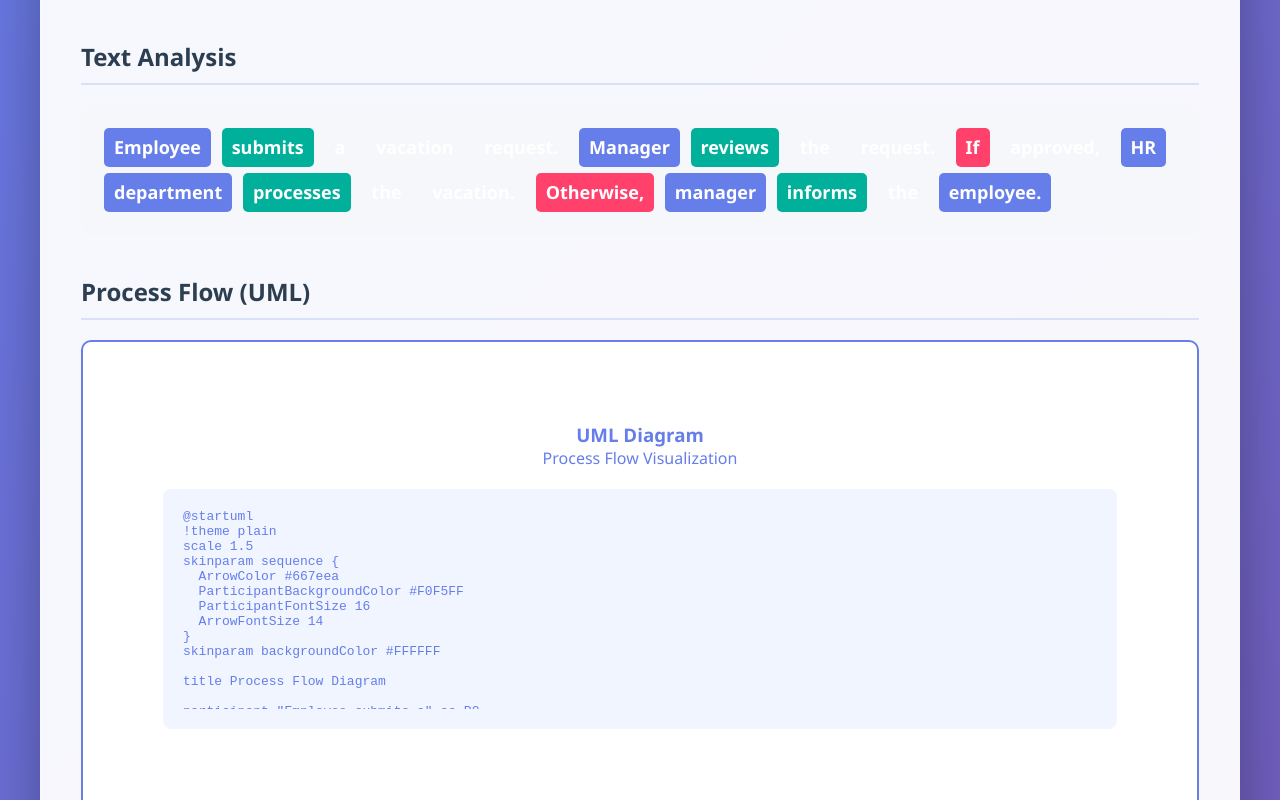
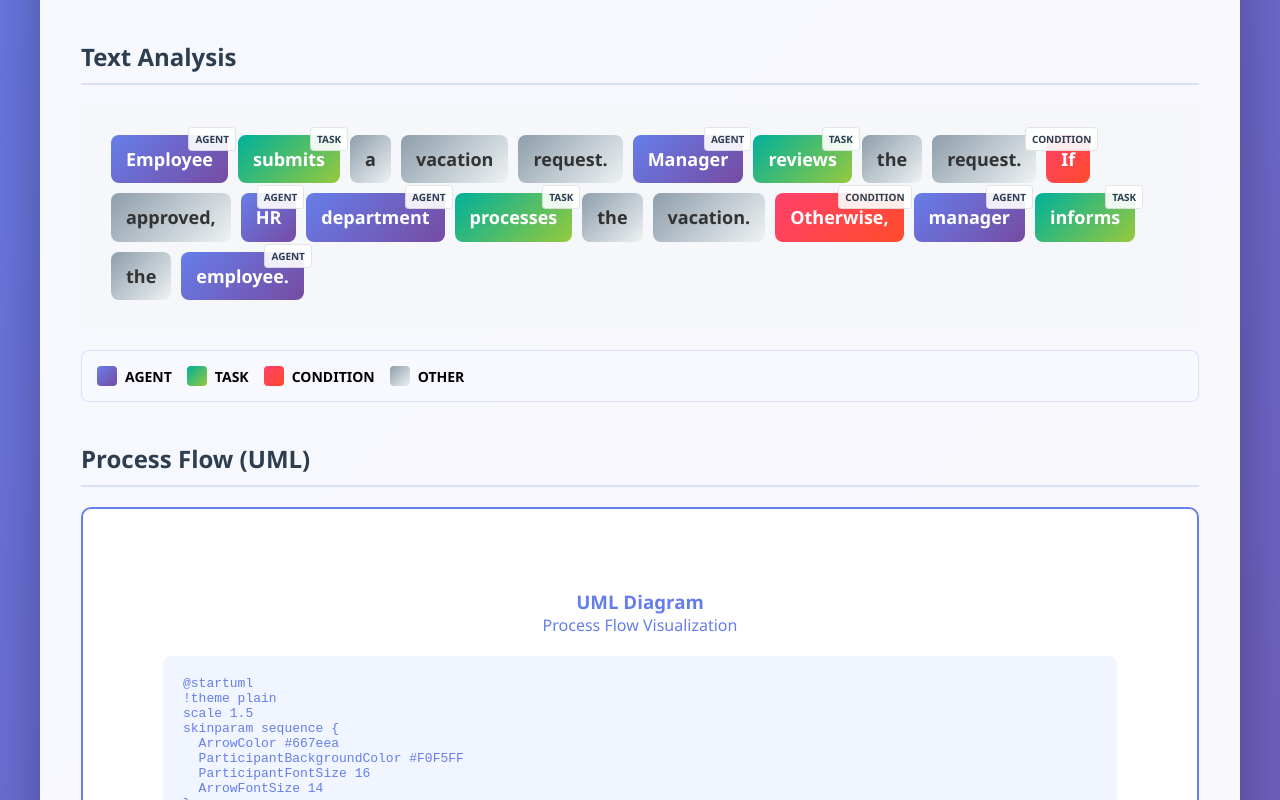
Before and after one commit to Sd1g/test123, a plain HTML site: page index.html in a window 1280 px wide. Both pictures are taken after a click on the button "Process Text". Shown: the part 539-1339 px from the top of the page. Drawn offline with Linux system fonts and the light colour scheme.

Commit message:
Add files via upload

```diff
--- a/index.html
+++ b/index.html
@@ -166,7 +166,7 @@
             overflow-x: auto;
         }
 
-        /* PlantUML диаграмма - БОЛЬШАЯ И ПРОСТАЯ */
+        /* PlantUML диаграмма */
         .plantuml-container {
             width: 100%;
             min-height: 400px;
@@ -251,27 +251,83 @@
             font-style: italic;
         }
 
-        /* Подсветка текста */
+        /* ПОДСВЕТКА ТЕКСТА С ПОДПИСЯМИ */
         .highlighted-text {
-            padding: 20px;
+            padding: 25px;
             background: #f5f7fa;
             border-radius: 12px;
             font-size: 18px;
-            line-height: 1.6;
+            line-height: 1.8;
+            min-height: 150px;
         }
 
         .entity {
-            padding: 5px 10px;
-            margin: 3px;
-            border-radius: 5px;
+            padding: 8px 15px;
+            margin: 5px;
+            border-radius: 8px;
             display: inline-block;
             font-weight: 600;
             color: white;
+            position: relative;
         }
 
-        .entity-agent { background: #667eea; }
-        .entity-task { background: #00b09b; }
-        .entity-condition { background: #ff416c; }
+        .entity-agent {
+            background: linear-gradient(135deg, #667eea 0%, #764ba2 100%);
+        }
+        .entity-task {
+            background: linear-gradient(135deg, #00b09b 0%, #96c93d 100%);
+        }
+        .entity-condition {
+            background: linear-gradient(135deg, #ff416c 0%, #ff4b2b 100%);
+        }
+        .entity-other {
+            background: linear-gradient(135deg, #8e9eab 0%, #eef2f3 100%);
+            color: #333;
+        }
+
+        .entity-label {
+            position: absolute;
+            top: -8px;
+            right: -8px;
+            background: rgba(255, 255, 255, 0.9);
+            color: #2c3e50;
+            font-size: 10px;
+            padding: 2px 6px;
+            border-radius: 4px;
+            border: 1px solid rgba(0, 0, 0, 0.1);
+            font-weight: bold;
+        }
+
+        /* Легенда */
+        .legend {
+            display: flex;
+            flex-wrap: wrap;
+            gap: 15px;
+            margin-top: 20px;
+            padding: 15px;
+            background: #f8f9ff;
+            border-radius: 8px;
+            border: 1px solid rgba(102, 126, 234, 0.2);
+        }
+
+        .legend-item {
+            display: flex;
+            align-items: center;
+            gap: 8px;
+            font-size: 14px;
+            font-weight: 600;
+        }
+
+        .legend-color {
+            width: 20px;
+            height: 20px;
+            border-radius: 4px;
+        }
+
+        .legend-agent { background: linear-gradient(135deg, #667eea 0%, #764ba2 100%); }
+        .legend-task { background: linear-gradient(135deg, #00b09b 0%, #96c93d 100%); }
+        .legend-condition { background: linear-gradient(135deg, #ff416c 0%, #ff4b2b 100%); }
+        .legend-other { background: linear-gradient(135deg, #8e9eab 0%, #eef2f3 100%); }
 
         /* Адаптивность */
         @media (max-width: 768px) {
@@ -284,6 +340,8 @@
             .simple-table th,
             .simple-table td { padding: 10px; }
             .plantuml-image { min-width: 400px; }
+            .entity { padding: 6px 12px; margin: 3px; }
+            .entity-label { font-size: 8px; padding: 1px 4px; }
         }
     </style>
     <script src="https://cdn.jsdelivr.net/npm/pako@2.1.0/dist/pako.min.js"></script>
@@ -324,6 +382,24 @@
                 <div id="result-highlighting" class="result-card">
                     <h2>Text Analysis</h2>
                     <div id="highlighted-text" class="highlighted-text"></div>
+                    <div id="legend" class="legend" style="display: none;">
+                        <div class="legend-item">
+                            <div class="legend-color legend-agent"></div>
+                            <span>AGENT</span>
+                        </div>
+                        <div class="legend-item">
+                            <div class="legend-color legend-task"></div>
+                            <span>TASK</span>
+                        </div>
+                        <div class="legend-item">
+                            <div class="legend-color legend-condition"></div>
+                            <span>CONDITION</span>
+                        </div>
+                        <div class="legend-item">
+                            <div class="legend-color legend-other"></div>
+                            <span>OTHER</span>
+                        </div>
+                    </div>
                 </div>
 
                 <div id="result-plantuml" class="result-card">
@@ -423,7 +499,7 @@
             const words = text.split(/\s+/);
             return words.map(word => {
                 const clean = word.toLowerCase().replace(/[.,]/g, '');
-                if (['department','service','employee','customer','manager','client','tester','project','team','system','hr','finance'].some(t => clean.includes(t)))
+                if (['department','service','employee','customer','manager','client','tester','project','team','system','hr','finance','support'].some(t => clean.includes(t)))
                     return {text: word, type: 'AGENT'};
                 if (['submits','reviews','checks','processes','informs','verifies','sends','approves','accepts','analyzes','prepares','starts'].some(t => clean.includes(t)))
                     return {text: word, type: 'TASK'};
@@ -441,7 +517,6 @@
             sentences.forEach(sentence => {
                 const words = sentence.trim().split(/\s+/);
                 if (words.length >= 2) {
-                    // Берем первые 2-3 слова как агента
                     const agent = words.slice(0, Math.min(3, words.length)).join(' ');
                     if (agent && agent.length > 3) {
                         agents.add(agent);
@@ -458,23 +533,34 @@
             return sentences.map(sentence => sentence.trim());
         }
 
-        // Show entity highlighting
+        // Show entity highlighting WITH LABELS
         function showHighlighting(entities) {
             const container = document.getElementById('highlighted-text');
-            container.innerHTML = entities.map(e =>
-                `<span class="entity entity-${e.type.toLowerCase()}">${e.text}</span>`
-            ).join(' ');
+            const legend = document.getElementById('legend');
+
+            let html = '';
+            entities.forEach(entity => {
+                const type = entity.type.toLowerCase();
+                const label = entity.type !== 'OTHER' ? entity.type : '';
+
+                html += `<span class="entity entity-${type}">
+                    ${entity.text}
+                    ${label ? `<span class="entity-label">${label}</span>` : ''}
+                </span>`;
+            });
+
+            container.innerHTML = html;
+            legend.style.display = 'flex';
             document.getElementById('result-highlighting').style.display = 'block';
         }
 
-        // ГЕНЕРАЦИЯ ПРОСТОГО PLANTUML
+        // ГЕНЕРАЦИЯ PLANTUML
         function generatePlantUMLText(text, agents) {
-            // Используем только первые 3 агента для читаемости
             const displayAgents = agents.slice(0, 3);
 
             let uml = `@startuml\n`;
             uml += `!theme plain\n`;
-            uml += `scale 1.5\n`; // Увеличиваем масштаб
+            uml += `scale 1.5\n`;
             uml += `skinparam sequence {\n`;
             uml += `  ArrowColor #667eea\n`;
             uml += `  ParticipantBackgroundColor #F0F5FF\n`;
@@ -485,7 +571,6 @@
 
             uml += `title Process Flow Diagram\n\n`;
 
-            // Укорачиваем длинные названия агентов
             displayAgents.forEach((agent, i) => {
                 const shortName = agent.length > 20 ? agent.substring(0, 17) + "..." : agent;
                 uml += `participant "${shortName}" as P${i}\n`;
@@ -493,7 +578,6 @@
 
             uml += `\n`;
 
-            // Простая линейная последовательность
             if (displayAgents.length >= 2) {
                 uml += `P0 -> P1 : submit request\n`;
                 uml += `activate P1\n`;
@@ -504,7 +588,6 @@
                 uml += `activate P2\n`;
             }
 
-            // Простое условие
             if (text.toLowerCase().includes('if') && displayAgents.length >= 2) {
                 uml += `\n`;
                 uml += `alt approved\n`;
@@ -519,7 +602,6 @@
                 uml += `end\n`;
                 uml += `deactivate P1\n`;
             } else {
-                // Завершаем активации если нет условий
                 if (displayAgents.length >= 3) {
                     uml += `P2 -> P0 : complete process\n`;
                     uml += `deactivate P2\n`;
@@ -610,14 +692,12 @@
             let html = '<table class="simple-table">';
             html += '<tr><th></th>';
 
-            // Header row
             displayAgents.forEach(agent => {
                 const shortName = agent.length > 15 ? agent.substring(0, 12) + "..." : agent;
                 html += `<th>${shortName}</th>`;
             });
             html += '</tr>';
 
-            // Data rows
             displayAgents.forEach((agent, i) => {
                 const shortName = agent.length > 15 ? agent.substring(0, 12) + "..." : agent;
                 html += `<tr><th>${shortName}</th>`;
@@ -645,19 +725,15 @@
 
             let html = '<div class="flow-diagram">';
 
-            // Простая линейная блок-схема
             steps.slice(0, 6).forEach((step, index) => {
-                // Укорачиваем длинные шаги
                 const shortStep = step.length > 40 ? step.substring(0, 37) + '...' : step;
 
                 html += `<div class="flow-step">${shortStep}</div>`;
 
-                // Добавляем стрелку если не последний шаг
                 if (index < steps.length - 1 && index < 5) {
                     html += '<div class="flow-arrow">↓</div>';
                 }
 
-                // Добавляем условие если есть "if" в тексте
                 if (step.toLowerCase().includes('if') && index < 4) {
                     html += '<div class="flow-condition">Condition</div>';
                     html += '<div class="flow-arrow">↓</div>';
@@ -688,6 +764,7 @@
                 card.style.display = 'none';
             });
             document.getElementById('progress-fill').style.width = '0%';
+            document.getElementById('legend').style.display = 'none';
         }
 
         function scrollToResults() {
```
